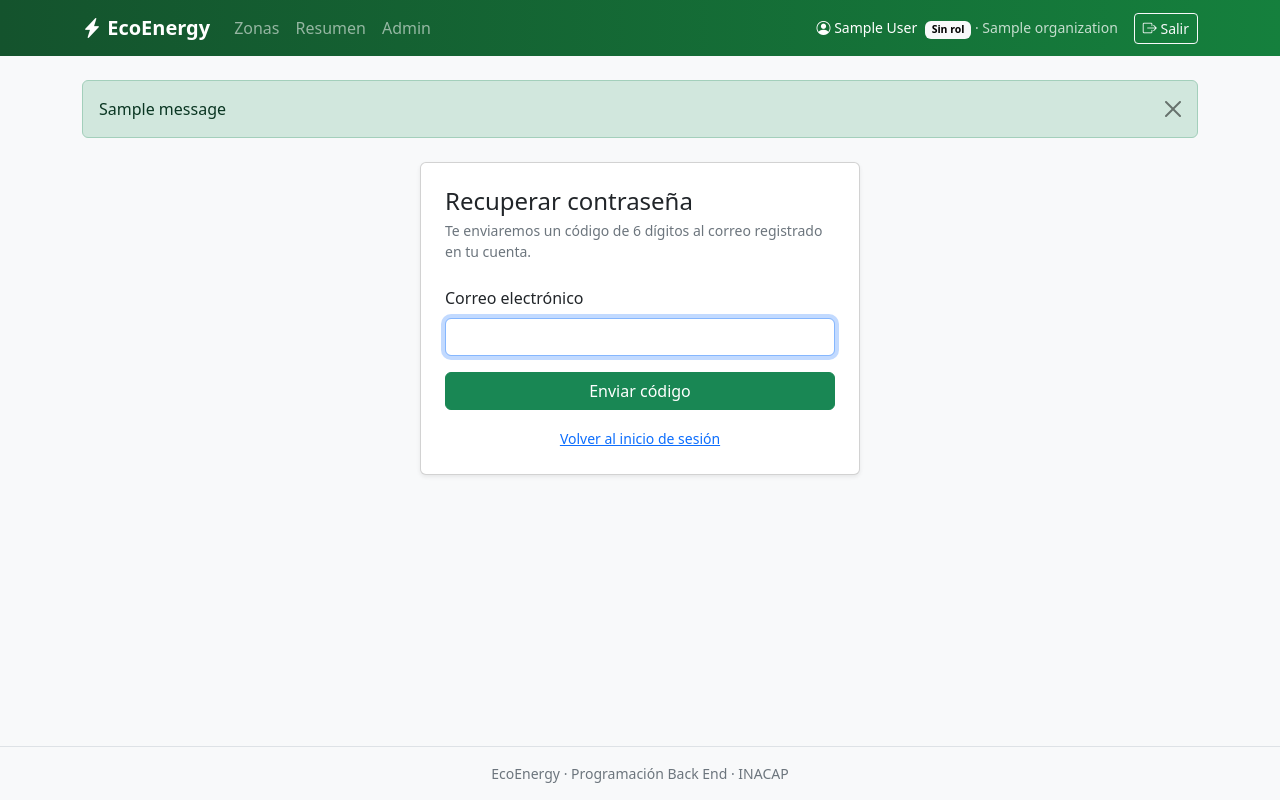
After one commit to JuanDuran-lab/ecoenergy-fase1, a Django app: page /cuentas/recuperar/ in a window 1280 px wide. The commit adds this page. Run offline with Django 5.2, Linux system fonts and the light colour scheme; a user stored in the database is signed in; tables that the repository leaves empty hold one stand-in row (values such as "Sample post"); one stand-in notice (Sample message) is shown.

Commit message:
Implementa login, logout y recuperación de contraseña con código de 6 dígitos
- Login y logout con LoginView/LogoutView de Django (logout solo por POST).
- Recuperación en dos pasos: correo -> código de 6 dígitos + nueva
  contraseña ingresada dos veces (SetPasswordForm).
- PasswordResetCode guarda el código hasheado, expira en 10 minutos, se
  bloquea tras 5 intentos fallidos y se marca como usado tras el cambio,
  por lo que no puede reutilizarse. Un nuevo código invalida al anterior.
- Respuesta idéntica exista o no el correo (evita enumerar usuarios).
- Política de contraseñas: MinimumLengthValidator(10) más
  PasswordComplexityValidator (mayúscula, minúscula, número y especial).
- Plantilla base con navegación, usuario, rol y organización.
- Vistas existentes protegidas con login_required.

Co-Authored-By: Claude Opus 5.5 <noreply@anthropic.com>
Claude-Session: https://claude.ai/code/session_01S8fqXkV4gE4avWDnhdrHo9

```diff
--- /dev/null
+++ b/accounts/forms.py
@@ -0,0 +1,78 @@
+from django import forms
+from django.contrib.auth.forms import AuthenticationForm, SetPasswordForm
+from django.core.validators import RegexValidator
+
+from .models import PasswordResetCode
+
+
+class LoginForm(AuthenticationForm):
+    username = forms.CharField(
+        label="Usuario",
+        widget=forms.TextInput(attrs={"autofocus": True, "class": "form-control"}),
+    )
+    password = forms.CharField(
+        label="Contraseña",
+        strip=False,
+        widget=forms.PasswordInput(attrs={"class": "form-control"}),
+    )
+
+
+class PasswordResetRequestForm(forms.Form):
+    email = forms.EmailField(
+        label="Correo electrónico",
+        widget=forms.EmailInput(attrs={"class": "form-control", "autofocus": True}),
+    )
+
+
+class PasswordResetConfirmForm(SetPasswordForm):
+    """
+    Pide el código de 6 dígitos y la nueva contraseña dos veces.
+
+    Hereda de SetPasswordForm de Django, que:
+    - compara new_password1 con new_password2,
+    - ejecuta todos los AUTH_PASSWORD_VALIDATORS (largo mínimo 10,
+      complejidad, contraseñas comunes, etc.),
+    - guarda la contraseña con set_password() (hash, nunca texto plano).
+    """
+
+    code = forms.CharField(
+        label="Código de verificación",
+        min_length=PasswordResetCode.CODE_LENGTH,
+        max_length=PasswordResetCode.CODE_LENGTH,
+        validators=[RegexValidator(r"^\d{6}$", "El código debe tener 6 dígitos.")],
+        widget=forms.TextInput(
+            attrs={
+                "class": "form-control",
+                "inputmode": "numeric",
+                "autocomplete": "one-time-code",
+                "autofocus": True,
+            }
+        ),
+    )
+
+    field_order = ["code", "new_password1", "new_password2"]
+
+    INVALID_CODE_MESSAGE = "El código es inválido, expiró o ya fue utilizado."
+
+    def __init__(self, user, *args, **kwargs):
+        super().__init__(user, *args, **kwargs)
+        self.reset_code = None
+        for name in ("new_password1", "new_password2"):
+            self.fields[name].widget.attrs["class"] = "form-control"
+
+    def clean_code(self):
+        code = self.cleaned_data["code"]
+        reset_code = (
+            PasswordResetCode.latest_usable_for(self.user) if self.user else None
+        )
+        if reset_code is None or not reset_code.verify(code):
+            raise forms.ValidationError(self.INVALID_CODE_MESSAGE, code="invalid_code")
+        self.reset_code = reset_code
+        return code
+
+    def save(self, commit=True):
+        user = super().save(commit=commit)
+        if commit:
+            # El código queda marcado como usado: no puede reutilizarse.
+            self.reset_code.mark_used()
+        return user
--- /dev/null
+++ b/accounts/templates/accounts/password_reset_request.html
@@ -0,0 +1,28 @@
+{% extends "core/base.html" %}
+
+{% block title %}Recuperar contraseña{% endblock %}
+
+{% block content %}
+<div class="card shadow-sm mx-auto auth-card mt-4">
+    <div class="card-body p-4">
+        <h1 class="h4 mb-1">Recuperar contraseña</h1>
+        <p class="text-secondary small mb-4">
+            Te enviaremos un código de 6 dígitos al correo registrado en tu cuenta.
+        </p>
+
+        <form method="post" novalidate>
+            {% csrf_token %}
+            <div class="mb-3">
+                <label class="form-label" for="{{ form.email.id_for_label }}">{{ form.email.label }}</label>
+                {{ form.email }}
+                {% for error in form.email.errors %}<div class="text-danger small">{{ error }}</div>{% endfor %}
+            </div>
+            <button type="submit" class="btn btn-success w-100">Enviar código</button>
+        </form>
+
+        <div class="text-center mt-3">
+            <a href="{% url 'accounts:login' %}" class="small">Volver al inicio de sesión</a>
+        </div>
+    </div>
+</div>
+{% endblock %}
--- /dev/null
+++ b/accounts/urls.py
@@ -0,0 +1,12 @@
+from django.urls import path
+
+from . import views
+
+app_name = "accounts"
+
+urlpatterns = [
+    path("login/", views.EcoLoginView.as_view(), name="login"),
+    path("logout/", views.EcoLogoutView.as_view(), name="logout"),
+    path("recuperar/", views.password_reset_request, name="password_reset_request"),
+    path("recuperar/confirmar/", views.password_reset_confirm, name="password_reset_confirm"),
+]
--- /dev/null
+++ b/accounts/views.py
@@ -0,0 +1,103 @@
+from django.contrib import messages
+from django.contrib.auth import get_user_model
+from django.contrib.auth.views import LoginView, LogoutView
+from django.core.mail import send_mail
+from django.shortcuts import redirect, render
+from django.template.loader import render_to_string
+from django.urls import reverse_lazy
+from django.views.decorators.http import require_http_methods
+
+from .forms import LoginForm, PasswordResetConfirmForm, PasswordResetRequestForm
+from .models import PasswordResetCode
+
+SESSION_RESET_EMAIL = "password_reset_email"
+
+
+class EcoLoginView(LoginView):
+    template_name = "accounts/login.html"
+    authentication_form = LoginForm
+    redirect_authenticated_user = True
+
+
+class EcoLogoutView(LogoutView):
+    """LogoutView de Django solo acepta POST (protección CSRF)."""
+
+    next_page = reverse_lazy("accounts:login")
+
+
+def send_reset_code_email(user, raw_code):
+    context = {
+        "user": user,
+        "code": raw_code,
+        "minutes": PasswordResetCode.EXPIRATION_MINUTES,
+    }
+    send_mail(
+        subject="EcoEnergy - Código para recuperar tu contraseña",
+        message=render_to_string("accounts/email/password_reset_code.txt", context),
+        from_email=None,
+        recipient_list=[user.email],
+    )
+
+
+@require_http_methods(["GET", "POST"])
+def password_reset_request(request):
+    """
+    Paso 1: el usuario ingresa su correo.
+
+    Por seguridad la respuesta es la misma exista o no el correo, para
+    no revelar qué correos están registrados (enumeración de usuarios).
+    """
+    form = PasswordResetRequestForm(request.POST or None)
+
+    if request.method == "POST" and form.is_valid():
+        email = form.cleaned_data["email"]
+        user = (
+            get_user_model()
+            .objects.filter(email__iexact=email, is_active=True)
+            .order_by("pk")
+            .first()
+        )
+        if user is not None:
+            _, raw_code = PasswordResetCode.issue_for(user)
+            send_reset_code_email(user, raw_code)
+
+        request.session[SESSION_RESET_EMAIL] = email
+        messages.info(
+            request,
+            "Si el correo está registrado, te enviamos un código de 6 dígitos. "
+            f"El código expira en {PasswordResetCode.EXPIRATION_MINUTES} minutos.",
+        )
+        return redirect("accounts:password_reset_confirm")
+
+    return render(request, "accounts/password_reset_request.html", {"form": form})
+
+
+@require_http_methods(["GET", "POST"])
+def password_reset_confirm(request):
+    """Paso 2: el usuario ingresa el código y la nueva contraseña (2 veces)."""
+    email = request.session.get(SESSION_RESET_EMAIL)
+    if not email:
+        messages.warning(request, "Primero ingresa tu correo para recibir un código.")
+        return redirect("accounts:password_reset_request")
+
+    user = (
+        get_user_model()
+        .objects.filter(email__iexact=email, is_active=True)
+        .order_by("pk")
+        .first()
+    )
+    form = PasswordResetConfirmForm(user, request.POST or None)
+
+    if request.method == "POST" and form.is_valid():
+        form.save()
+        request.session.pop(SESSION_RESET_EMAIL, None)
+        messages.success(
+            request, "Tu contraseña fue actualizada. Ya puedes iniciar sesión."
+        )
+        return redirect("accounts:login")
+
+    return render(
+        request,
+        "accounts/password_reset_confirm.html",
+        {"form": form, "email": email},
+    )
--- /dev/null
+++ b/core/static/core/css/app.css
@@ -0,0 +1,31 @@
+.eco-navbar {
+    background: linear-gradient(90deg, #14532d, #15803d) !important;
+}
+
+.auth-card {
+    max-width: 440px;
+}
+
+.stat-card .stat-value {
+    font-size: 1.9rem;
+    font-weight: 600;
+}
+
+.table td,
+.table th {
+    vertical-align: middle;
+}
+
+.device-thumb {
+    width: 48px;
+    height: 48px;
+    object-fit: cover;
+    border-radius: 6px;
+}
+
+.device-image {
+    max-width: 100%;
+    max-height: 320px;
+    object-fit: contain;
+    border-radius: 8px;
+}
--- a/core/templates/core/base.html
+++ b/core/templates/core/base.html
@@ -1,23 +1,56 @@
-<!DOCTYPE html>
+{% load static %}<!DOCTYPE html>
 <html lang="es">
 <head>
     <meta charset="UTF-8">
     <meta name="viewport" content="width=device-width, initial-scale=1.0">
-    <title>{% block title %}EcoEnergy{% endblock %}</title>
+    <title>{% block title %}EcoEnergy{% endblock %} · EcoEnergy</title>
     <link href="https://cdn.jsdelivr.net/npm/bootstrap@5.3.8/dist/css/bootstrap.min.css" rel="stylesheet">
+    <link href="https://cdn.jsdelivr.net/npm/bootstrap-icons@1.13.1/font/bootstrap-icons.min.css" rel="stylesheet">
+    <link href="{% static 'core/css/app.css' %}" rel="stylesheet">
 </head>
-<body class="bg-light">
-    <header class="bg-dark text-white">
-        <div class="container d-flex flex-wrap justify-content-between align-items-center py-3">
-            <h1 class="h3 mb-0">EcoEnergy</h1>
-            <nav class="d-flex gap-2">
-                <a href="{% url 'monitoring:zone_list' %}" class="btn btn-outline-light">Zonas</a>
-                <a href="{% url 'monitoring:zone_summary' %}" class="btn btn-outline-light">Resumen de consumo</a>
-            </nav>
+<body class="bg-light d-flex flex-column min-vh-100">
+    <nav class="navbar navbar-expand-lg navbar-dark bg-success-subtle eco-navbar">
+        <div class="container">
+            <a class="navbar-brand fw-semibold" href="{% url 'home' %}">
+                <i class="bi bi-lightning-charge-fill"></i> EcoEnergy
+            </a>
+            {% if user.is_authenticated %}
+            <button class="navbar-toggler" type="button" data-bs-toggle="collapse" data-bs-target="#mainNav"
+                    aria-controls="mainNav" aria-expanded="false" aria-label="Menú">
+                <span class="navbar-toggler-icon"></span>
+            </button>
+            <div class="collapse navbar-collapse" id="mainNav">
+                <ul class="navbar-nav me-auto">
+                    {% block nav_items %}{% include "core/partials/nav_items.html" %}{% endblock %}
+                </ul>
+                <div class="d-flex align-items-center gap-3 text-white">
+                    <span class="small">
+                        <i class="bi bi-person-circle"></i> {{ user.get_full_name|default:user.username }}
+                        <span class="badge text-bg-light ms-1">{{ user.groups.first.name|default:"Sin rol" }}</span>
+                        <span class="d-none d-md-inline opacity-75">· {{ user.profile.organization.name|default:"Todas las organizaciones" }}</span>
+                    </span>
+                    <form method="post" action="{% url 'accounts:logout' %}" class="m-0">
+                        {% csrf_token %}
+                        <button type="submit" class="btn btn-sm btn-outline-light">
+                            <i class="bi bi-box-arrow-right"></i> Salir
+                        </button>
+                    </form>
+                </div>
+            </div>
+            {% endif %}
         </div>
-    </header>
-    <main class="container py-4">
+    </nav>
+
+    <main class="container py-4 flex-grow-1">
+        {% include "core/partials/messages.html" %}
         {% block content %}{% endblock %}
     </main>
+
+    <footer class="border-top py-3 text-center text-secondary small">
+        EcoEnergy · Programación Back End · INACAP
+    </footer>
+
+    <script src="https://cdn.jsdelivr.net/npm/bootstrap@5.3.8/dist/js/bootstrap.bundle.min.js"></script>
+    {% block extra_js %}{% endblock %}
 </body>
 </html>
--- /dev/null
+++ b/core/templates/core/partials/messages.html
@@ -0,0 +1,8 @@
+{% if messages %}
+    {% for message in messages %}
+    <div class="alert alert-{% if message.tags == 'error' %}danger{% else %}{{ message.tags|default:'info' }}{% endif %} alert-dismissible fade show" role="alert">
+        {{ message }}
+        <button type="button" class="btn-close" data-bs-dismiss="alert" aria-label="Cerrar"></button>
+    </div>
+    {% endfor %}
+{% endif %}
--- /dev/null
+++ b/core/templates/core/partials/nav_items.html
@@ -0,0 +1,3 @@
+<li class="nav-item"><a class="nav-link" href="{% url 'monitoring:zone_list' %}">Zonas</a></li>
+<li class="nav-item"><a class="nav-link" href="{% url 'monitoring:zone_summary' %}">Resumen</a></li>
+{% if user.is_staff %}<li class="nav-item"><a class="nav-link" href="{% url 'admin:index' %}">Admin</a></li>{% endif %}
--- a/ecoenergy/urls.py
+++ b/ecoenergy/urls.py
@@ -6,6 +6,7 @@ from django.views.generic import RedirectView
 
 urlpatterns = [
     path("admin/", admin.site.urls),
+    path("cuentas/", include("accounts.urls")),
     path("", RedirectView.as_view(pattern_name="monitoring:zone_list"), name="home"),
     path("", include("monitoring.urls")),
 ]
--- a/monitoring/views.py
+++ b/monitoring/views.py
@@ -1,11 +1,13 @@
 from decimal import Decimal
 
+from django.contrib.auth.decorators import login_required
 from django.db.models import Count, Prefetch
 from django.shortcuts import get_object_or_404, render
 
 from .models import Device, Zone
 
 
+@login_required
 def zone_list(request):
     zones = (
         Zone.objects.select_related("organization", "zone_type", "status")
@@ -15,6 +17,7 @@ def zone_list(request):
     return render(request, "monitoring/zone_list.html", {"zones": zones})
 
 
+@login_required
 def zone_detail(request, pk):
     zone = get_object_or_404(
         Zone.objects.select_related("organization", "zone_type", "status"), pk=pk
@@ -36,6 +39,7 @@ def zone_detail(request, pk):
     )
 
 
+@login_required
 def zone_summary(request):
     zones = (
         Zone.objects.select_related("organization")
```
Also changed, not shown: accounts/admin.py (+17 -1 lines), accounts/models.py (+97 -0 lines), accounts/templates/accounts/email/password_reset_code.txt (added, +10 -0 lines), accounts/templates/accounts/login.html (added, +33 -0 lines), accounts/templates/accounts/password_reset_confirm.html (added, +42 -0 lines), accounts/tests.py (added, +156 -0 lines), accounts/validators.py (added, +41 -0 lines), ecoenergy/settings.py (+8 -0 lines), accounts/migrations/0002_passwordresetcode.py (added).
